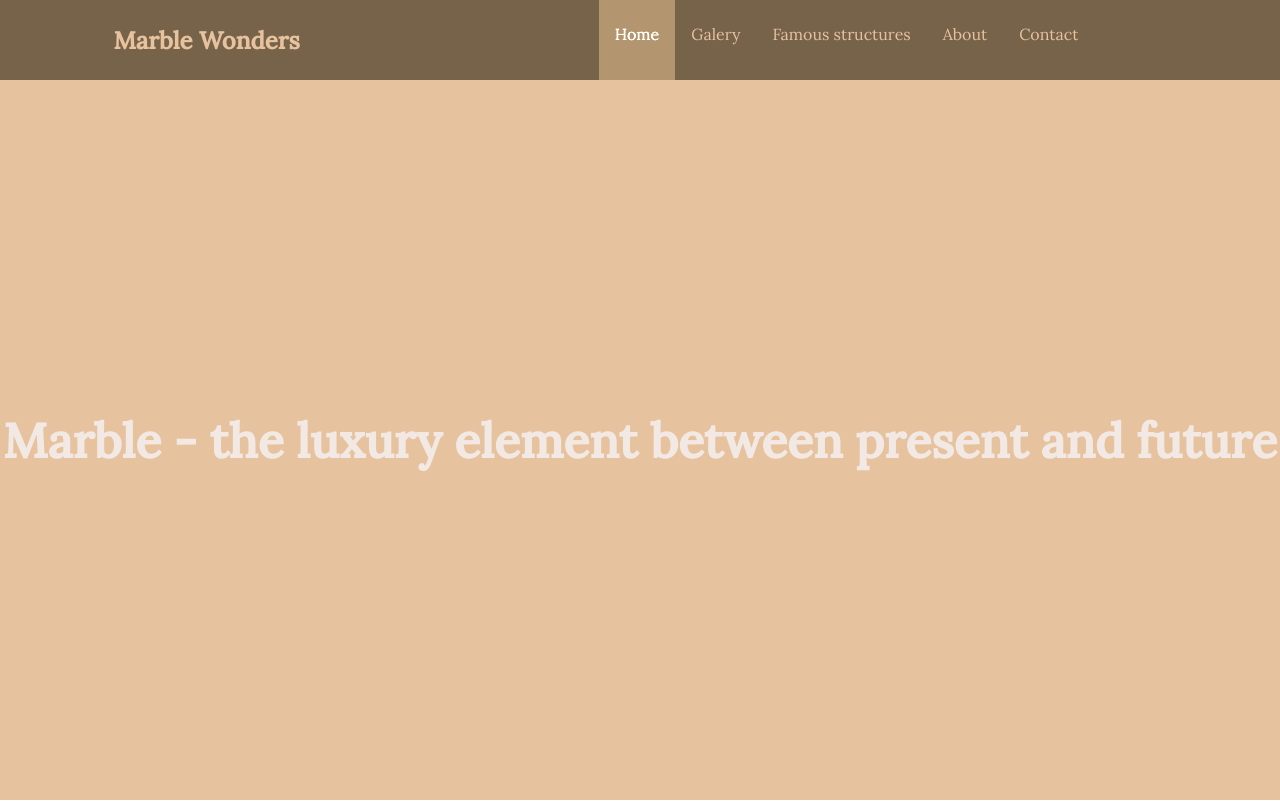
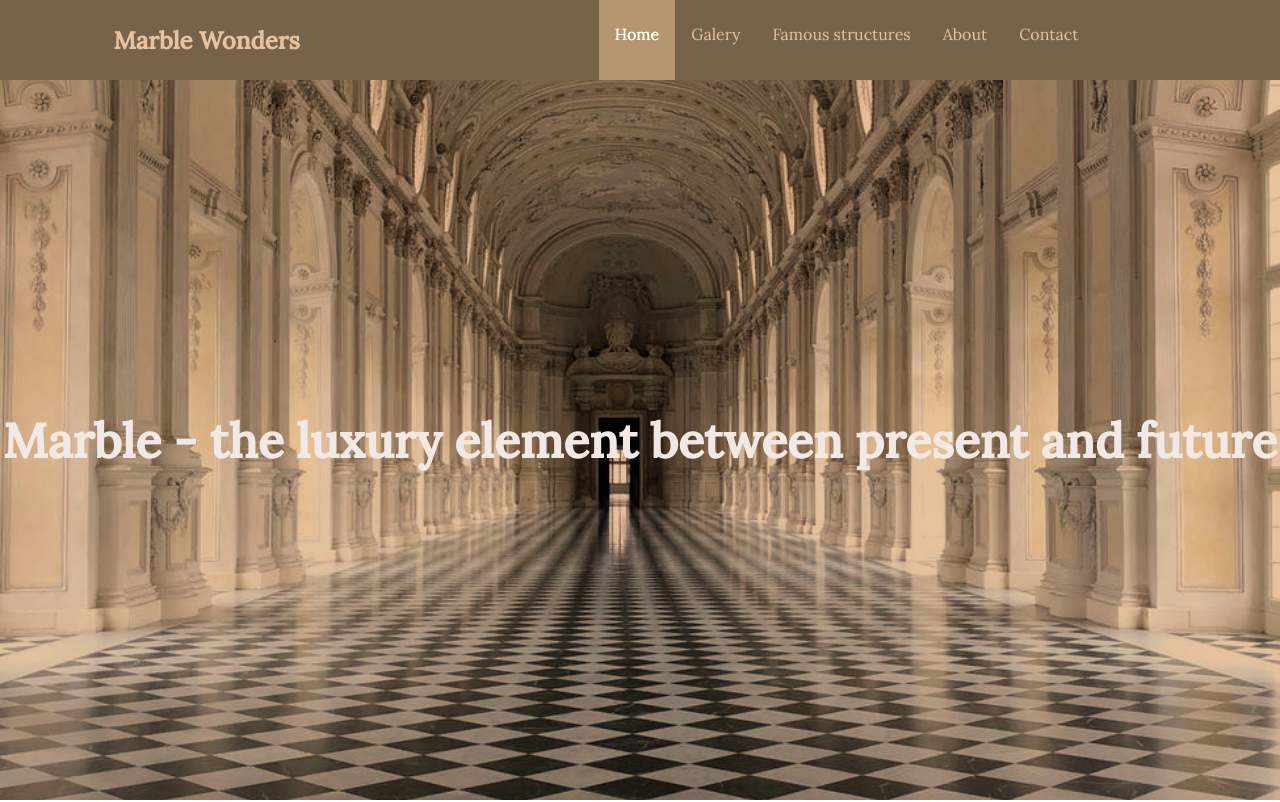
Before and after one commit to daniela-dodon/marble, a plain HTML site: page src/index.html in a window 1280 px wide. Shown: the top 802 px of the page. Drawn offline with Linux system fonts and the light colour scheme; the site is published under a folder, as on GitHub Pages, so addresses that start at the root find nothing.

Commit message:
Display header on homepage

```diff
--- a/src/css/style.css
+++ b/src/css/style.css
@@ -93,7 +93,7 @@ a {
 3.2.1. Showcase area
 **********************/
 header {
-    background: url(/src/img/showcase.jpg) center center;
+    background: url(../img/showcase.jpg) center center;
     background-size: cover;
     background-color: var(--primary);
     background-blend-mode: multiply;
```
